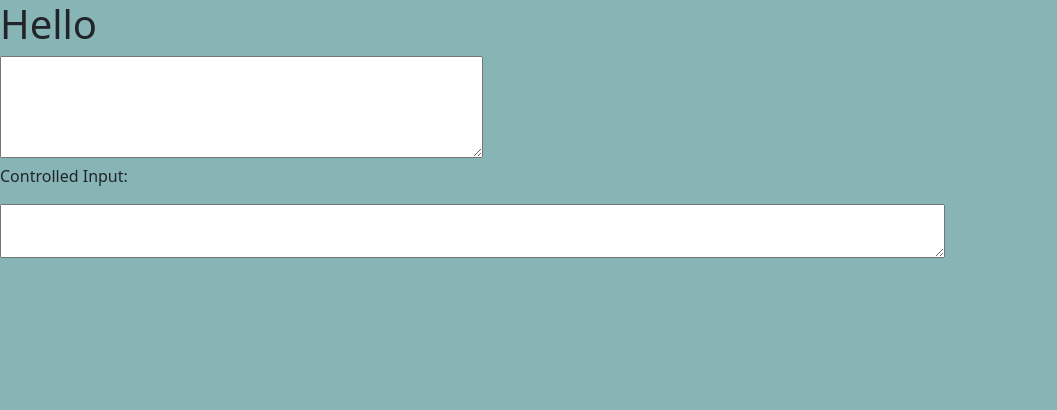
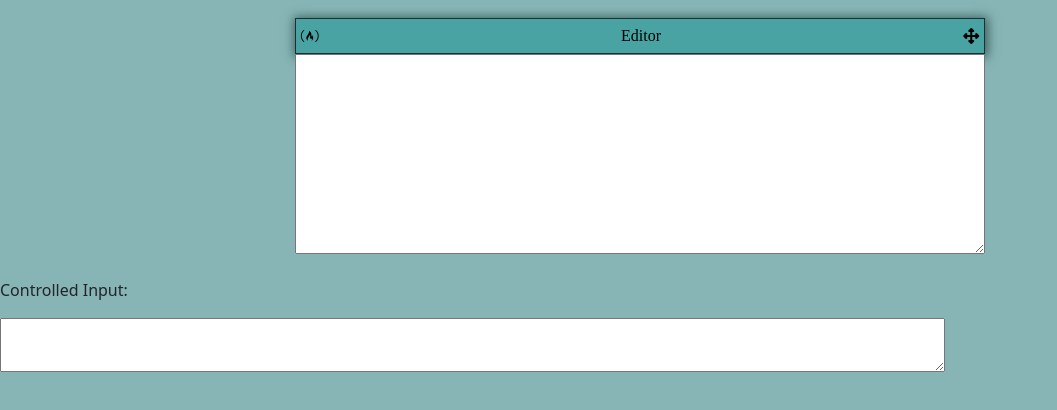
Before and after one commit to altontonn/Markdown-Previewer, a React (Create React App) app: page / in a window 1280 px wide. Shown: the top 410 px of the page, without its empty margins (0-1057 px from the left). Built offline with nearby package versions, Linux system fonts and the light colour scheme.

Commit message:
Add style to the first textarea

```diff
--- a/src/App.css
+++ b/src/App.css
@@ -1,3 +1,28 @@
 #app {
-  background: #87b5b5
+  background: #87b5b5;
+
 }
+.wrapper {
+  width: 690px;
+  margin: 1.125rem auto;
+}
+
+#editor {
+  width: 100%;
+  overflow-y: scroll;
+  min-height: 200px;
+  outline: none;
+}
+
+.toolbar {
+  display: flex;
+  align-items: center;
+  justify-content: space-between;
+  background-color: #4aa3a3;
+  padding: 0.3rem;
+  border: 1px solid #1d2f2f;
+  box-shadow: 1px 1px 10px 2px #3a5f5f;
+  font-family: Russo One;
+  font-size: 1rem;
+  color: black;
+}
--- a/src/component/Input.js
+++ b/src/component/Input.js
@@ -1,26 +1,40 @@
 import React from "react";
 class InputController extends React.Component {
   constructor(props) {
-    super(props)
+    super(props);
     this.state = {
-      input: ''
-    }
+      input: "",
+    };
     this.handleChange = this.handleChange.bind(this);
   }
   handleChange = (event) => {
     this.setState({
-      input: event.target.value
-    })
-  }
+      input: event.target.value,
+    });
+  };
   render() {
-    return(
+    return (
       <>
-        <h1>Hello</h1>
-        <textarea rows="4" cols="50" id="editor" value={this.state.input} onChange={this.handleChange}></textarea>
+        <div className="wrapper">
+          <div className="toolbar">
+          <i class="fa-brands fa-free-code-camp"></i>
+            Editor
+            <i className="fa fa-arrows-alt"></i>
+          </div>
+          <textarea
+            id="editor"
+            value={this.state.input}
+            onChange={this.handleChange}
+          ></textarea>
+        </div>
         <p>Controlled Input: </p>
-        <textarea cols="100" id="preview" defaultValue={this.state.input}></textarea>
+        <textarea
+          cols="100"
+          id="preview"
+          defaultValue={this.state.input}
+        ></textarea>
       </>
-    )
+    );
   }
 }
 export default InputController;
```
